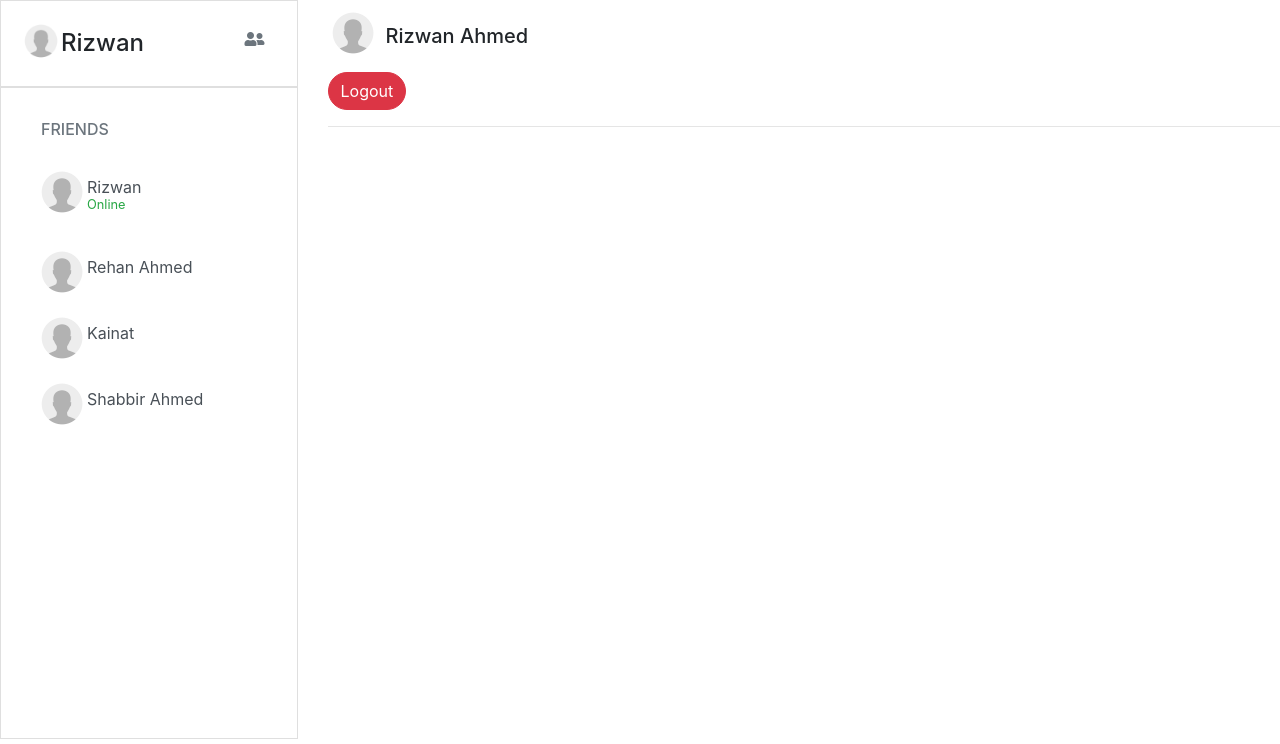
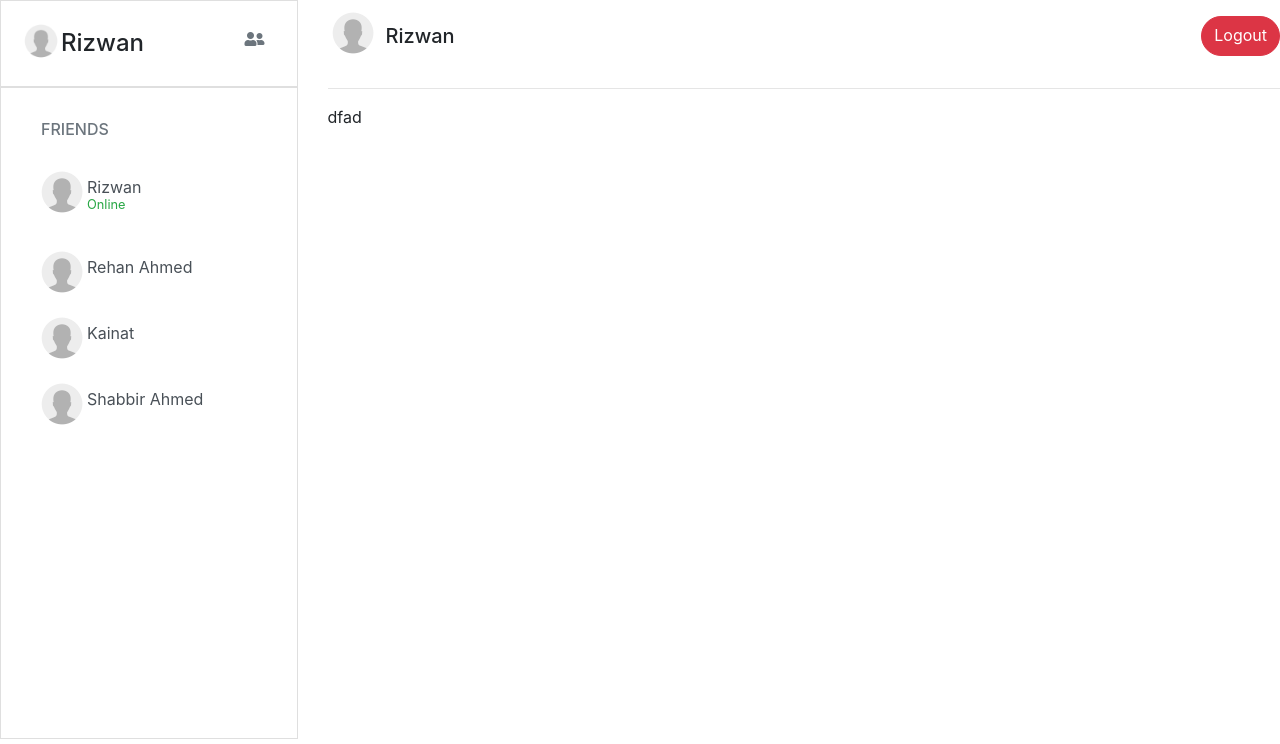
Before and after one commit to Rizwan8909/AJAX-PHP-JS-WEB-Projects, a PHP site: page /home.php?fuser_name=Rizwan in a window 1280 px wide. Shown: the part 56-800 px from the top of the page. Run offline with PHP 8.4, Linux system fonts and the light colour scheme; a user stored in the database is signed in; data comes from the database, SQL or seed files in the repository; some libraries are stand-ins or nearby versions.

Commit message:
Selecting friends from side menu

```diff
--- a/php_chat_app/home.php
+++ b/php_chat_app/home.php
@@ -81,7 +81,7 @@ if(!isset($_SESSION['user_email'])){
                                 $users_status = $row['login'];
 
                             ?>
-                                <a href="" class="list-group-item list-group-item-action border-0 round-border p-0 pl-3">
+                                <a href="home.php?fuser_name=<?php echo $users_name?>" class="list-group-item list-group-item-action border-0 round-border p-0 pl-3">
                                     <div class="d-flex my-2">
                                         <img src="images/default-user.png" alt="" style="width: 50px; height:50px">
                                         <div class="my-3">
@@ -120,17 +120,28 @@ if(!isset($_SESSION['user_email'])){
             <!-- Right start here -->
             <div class="col-md-9">
 
+            <?php
+                // Getting userdetails in header
+                if(isset($_GET['fuser_name'])){
+                    $fuser_name = $_GET['fuser_name'];
+                }
+            ?>
+
                 <div class="right-chat">
-                        <div>
+                        <div class="d-flex justify-content-between" id="right header">
                             <div class="d-flex my-2">
                                 <img src="images/default-user.png" alt="" style="width: 50px; height:50px">
-                                <h5 class="my-3 ml-2">Rizwan Ahmed</h5>
+                                <h5 class="my-3 ml-2"><?php echo $fuser_name;?></h5>
                             </div>
-                            <a href="logout.php" class="btn btn-danger round-border" name="logout">Logout</a>
+                            <a href="logout.php" class="btn btn-danger round-border my-3" name="logout" style="height: 40px;">Logout</a>
+                        </div>
+
+                        <hr>
+                        <div id="right_chat" style="overflow:scroll; height: 600px;">
+                            dfad
                         </div>
 
 
-                    <hr>
                 </div>
             </div>
         </div>
```
